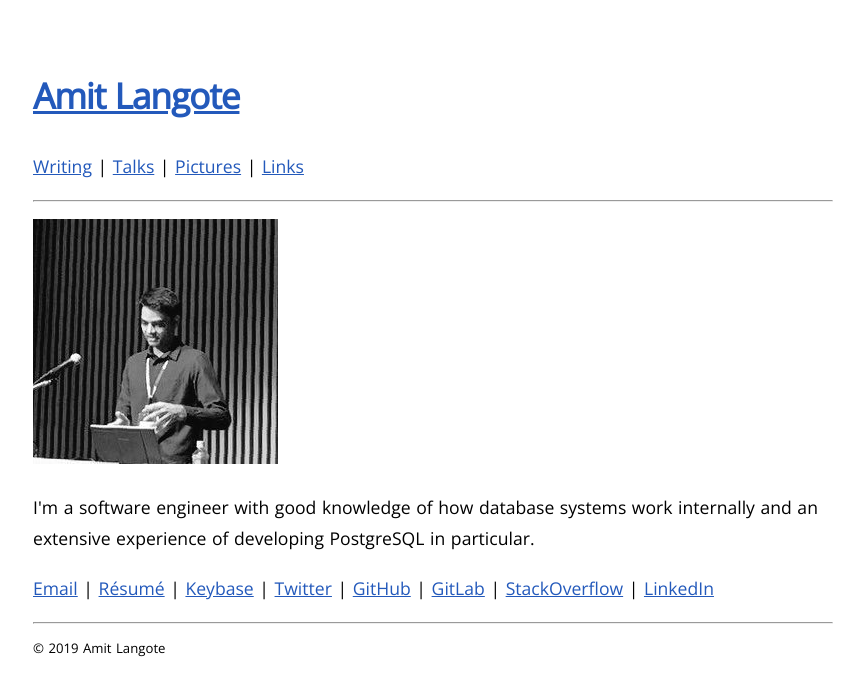
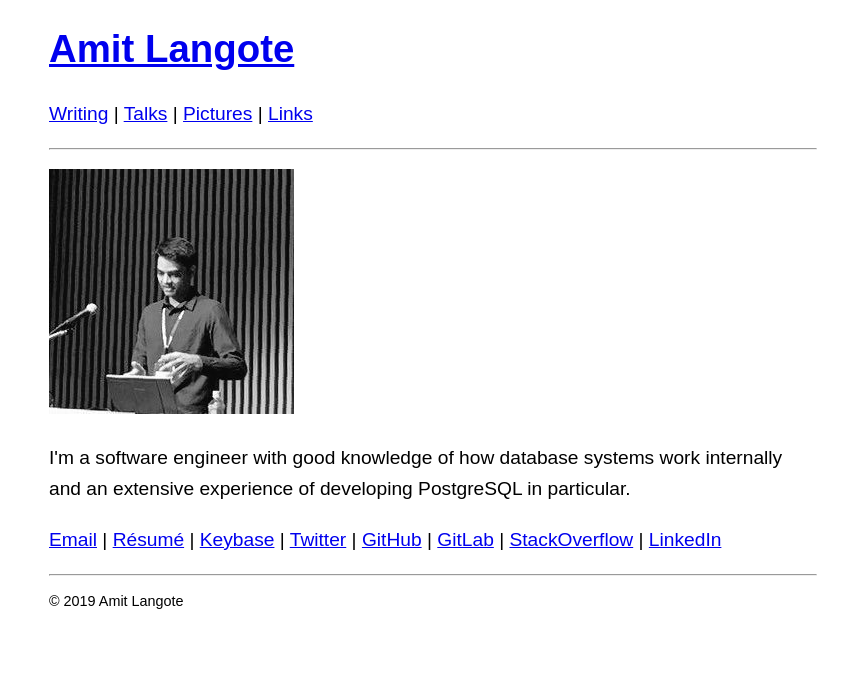
Before and after one commit to amitlan/website, a Jekyll site: the page built from index.md, in a window 1280 px wide. Shown: the top 696 px of the page, without its empty margins (207-1071 px from the left). Built offline with Jekyll 4.4.1, drawn with Linux system fonts in a browser that asks for light colours.

Commit message:
try a different style

```diff
--- a/_layouts/default.html
+++ b/_layouts/default.html
@@ -14,48 +14,20 @@
 <title>Amit Langote</title>
 <link href="https://fonts.googleapis.com/css?family=Open+Sans&display=swap" rel="stylesheet">
 <style>
-
-    body {
-        font-family: "Open Sans","Courier New","Lato","Helvetica Neue","Helvetica","Arial","sans-serif";
-        line-height: 1.5;
-        padding: 2rem;
-        font-size: 110%;
-        font-weight: 400;
-        font-style: normal;
-        line-height: 1.8;
-        letter-spacing: 0;
-        word-spacing: 1px;
-    }
-
-    #text {
-        max-width: 800px;
-        margin: auto;
-    }
-
-    h1 {
-        letter-spacing: -1px;
-    }
-
-    a, a:visited {
-        color: #2359bb;
-        background-color: transparent;
-    }
-
-    a:active, a:hover {
-        outline-width: 0;
-        color: #222;
-        text-decoration: none;
-    }
-
-    ul {
-        list-style: none;
-        padding: 0;
-        font-size: 0.9em;
-        line-height: 1.8;
-    }
-    table {border: none;}
-    td {padding: 2px;}
-
+	body{
+		margin:1em auto;
+		max-width:40em;
+		padding:0 .62em;
+		font:1.2em/1.62 sans-serif;
+	}
+	h1,h2,h3 {
+		line-height:1.2;
+	}
+	@media print{
+		body{
+			max-width:none
+		}
+	}
 </style>
 </head>
 <body>
```
